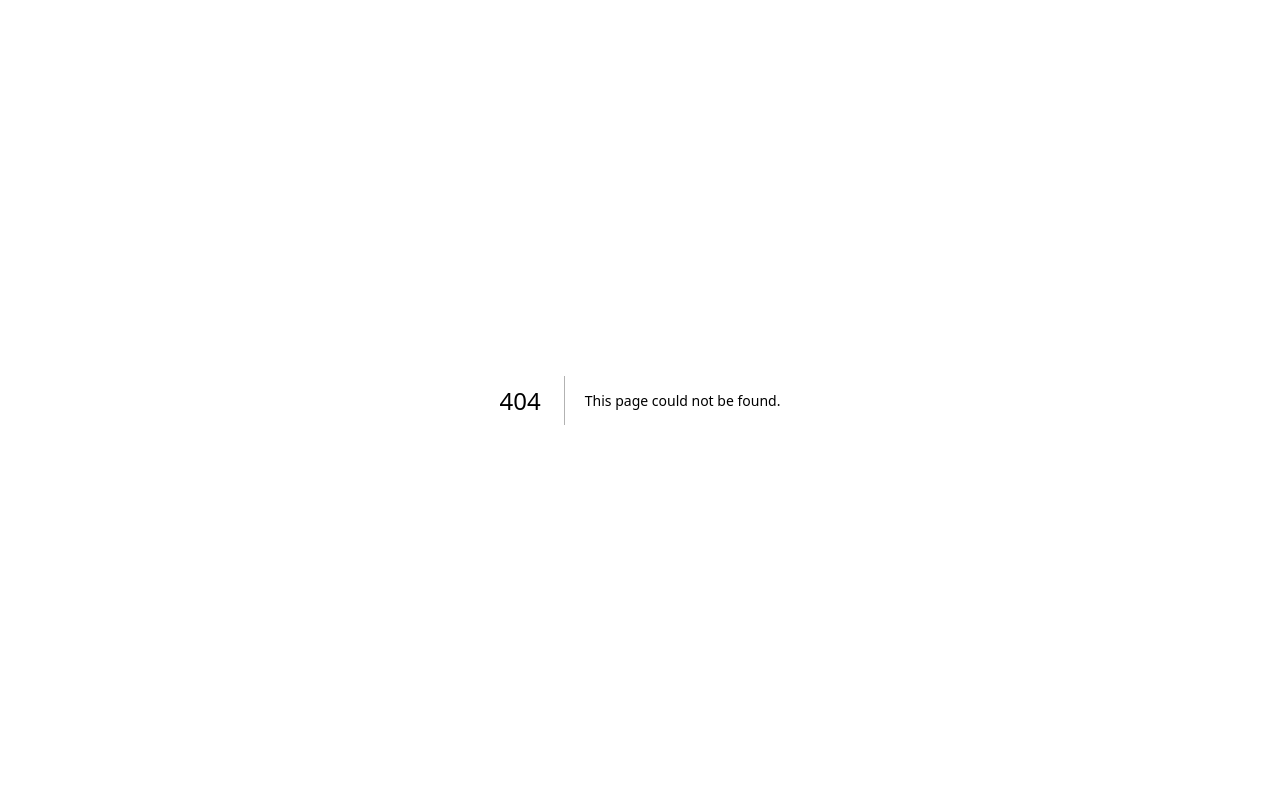
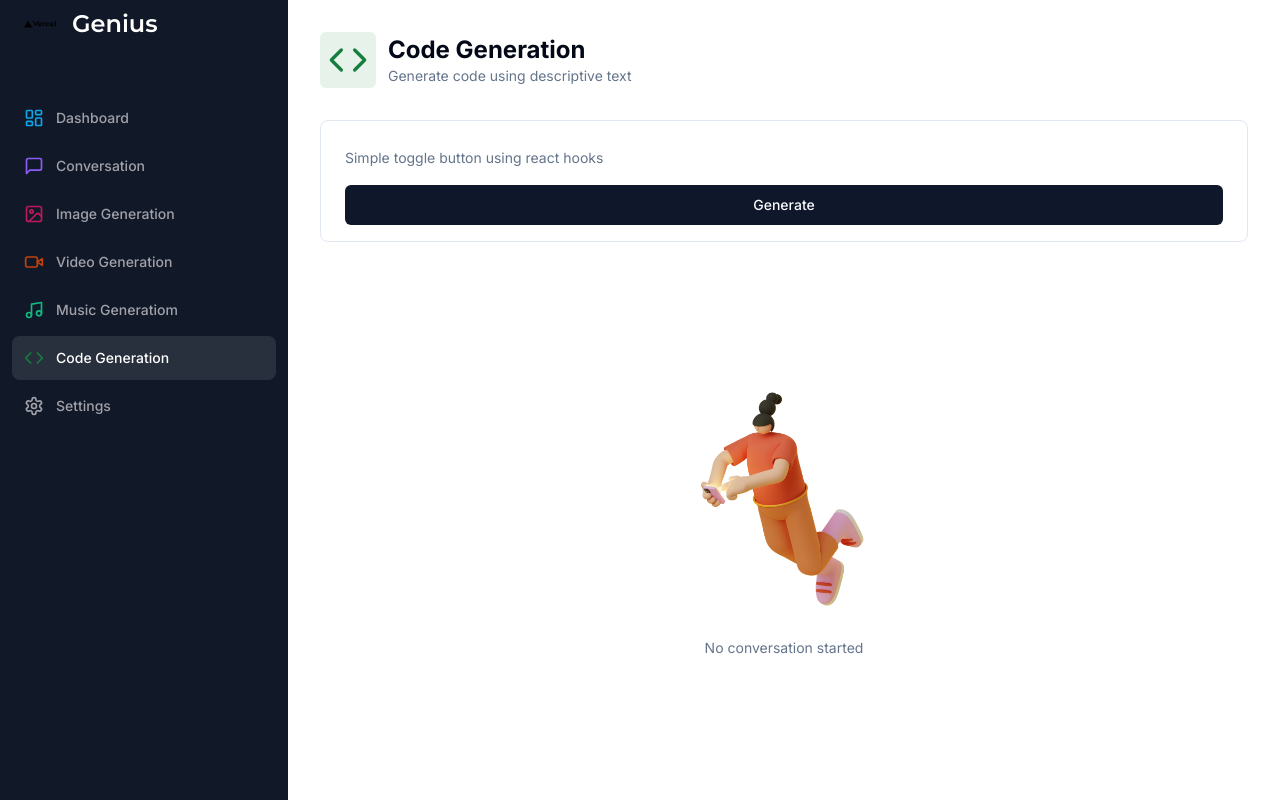
Before and after one commit to botko3/AI-SaaS, a Next.js app: page /code in a window 1280 px wide. Before the commit this address had no page. Built offline with nearby package versions, Linux system fonts and the light colour scheme.

Commit message:
developed the code generation part

```diff
--- /dev/null
+++ b/app/(dashboard)/(routes)/code/constants.ts
@@ -0,0 +1,7 @@
+import * as z from "zod"
+
+export const formSchema  = z.object({
+    prompt:z.string().min(1,{
+        message:"Prompt is required",
+    })
+})
--- /dev/null
+++ b/app/(dashboard)/(routes)/code/page.tsx
@@ -0,0 +1,162 @@
+"use client";
+
+import * as z from "zod";
+import "react-markdown" ;
+import { Heading } from "@/components/heading";
+import { Code } from "lucide-react";
+import { useForm } from "react-hook-form";
+import { formSchema } from "./constants";
+import { zodResolver } from "@hookform/resolvers/zod";
+import { Form, FormControl, FormField, FormItem } from "@/components/ui/form";
+import { Input } from "@/components/ui/input";
+import { Button } from "@/components/ui/button";
+import { useRouter } from "next/navigation";
+import { useState } from "react";
+import axios from "axios";
+import React from "react";
+import { ChatCompletionRequestMessage } from "openai";
+import { Empty } from "@/components/empty";
+import { Loader } from "@/components/Loader";
+import { cn } from "@/lib/utils";
+import { UserAvatar } from "@/components/user-avatar";
+import { BotAvatar } from "@/components/bot-avatar";
+import ReactMarkdown from "react-markdown";
+
+const CodePage = () => {
+  const router = useRouter();
+  const [messages, setMessages] = useState<ChatCompletionRequestMessage[]>([]);
+  const form = useForm<z.infer<typeof formSchema>>({
+    resolver: zodResolver(formSchema),
+    defaultValues: {
+      prompt: "",
+    },
+  });
+
+  const isLoading = form.formState.isSubmitting;
+  const onSubmit = async (values: z.infer<typeof formSchema>) => {
+    try {
+      const userMessage: ChatCompletionRequestMessage = {
+        role: "user",
+        content: values.prompt,
+      };
+
+      const newMessage = [...messages, userMessage];
+      const response = await axios.post("/api/code", {
+        messages: newMessage,
+      });
+
+      setMessages((current) => [...current, userMessage, response.data]);
+    } catch (error: any) {
+      //TODO: Open Pro model
+      console.log(error);
+    } finally {
+      router.refresh();
+    }
+  };
+  return (
+    <div>
+      <Heading
+        title="Code Generation"
+        description="Generate code using descriptive text "
+        icon={Code}
+        iconColor="text-green-700"
+        bgColor="bg-green-700/10"
+      />
+
+      <div className="px-4 lg:px-8">
+        <Form {...form}>
+          <form
+            onSubmit={form.handleSubmit(onSubmit)}
+            className="
+                    rounded-lg
+                    border
+                    w-full
+                    p-4
+                    px-3
+                    md:px-6
+                    focus-within:shadow-sm
+                    grid
+                    grid-cols-12
+                    gap-2
+                    "
+          >
+            <FormField
+              name="prompt"
+              render={({ field }) => (
+                <FormItem className="col-span-12 lg:col-span-10">
+                  <FormControl className="m-0 p-0">
+                    <Input
+                      className="
+                        border-0
+                        outline-none
+                        focus-visible:ring-0
+                        focus-visible:ring-transparent"
+                      disabled={isLoading}
+                      placeholder="Simple toggle button using react hooks"
+                      {...field}
+                    />
+                  </FormControl>
+                </FormItem>
+              )}
+            />
+            <Button
+              className="col-span-12 lg:col-span-12 w-full"
+              disabled={isLoading}
+            >
+              Generate
+            </Button>
+          </form>
+        </Form>
+      </div>
+      <div className="space-y-4 mt-4 p-3">
+        {isLoading && (
+          <div className="p-8 rounded-lg w-full flex items-center justify-center bg-muted">
+            <Loader />
+          </div>
+        )}
+
+        {messages.length === 0 && !isLoading && (
+          <Empty label="No conversation started" />
+        )}
+
+        <div className="flex flex-col-reverse gap-y-4">
+          {messages.map((message) => (
+            <div
+              key={message.content}
+              className={cn(
+                "p-8 w-full flex items-start gap-x-8 rounded-lg",
+                message.role === "user"
+                  ? "bg-white border border-black/10"
+                  : "bg-muted"
+              )}
+            >
+              {message.role === "user" ? <UserAvatar /> : <BotAvatar />}
+              <ReactMarkdown
+              components={
+                {
+                  pre:({node,...props})=>(
+                    <div className="overflow-auto w-full my-2 bg-black/10 p-2 rounded-lg">
+                      <pre {...props}/>
+                    </div>
+                  ),
+
+                  code:({node,...props})=>(
+                    <code className="bg-black/10 rounded-lg p-1" {...props}/>
+                  )
+                }
+              }
+              className="text-sm overflow-hidden leading-7 "
+
+              >
+                {message.content || ""}
+              </ReactMarkdown>
+
+            </div>
+          ))}
+        </div>
+      </div>
+    </div>
+  );
+};
+
+export default CodePage;
--- /dev/null
+++ b/app/api/code/route.ts
@@ -0,0 +1,51 @@
+import { auth } from "@clerk/nextjs";
+import { NextResponse } from "next/server";
+import { ChatCompletionRequestMessage, Configuration,OpenAIApi } from "openai";
+
+const configuration = new Configuration({
+    apiKey: process.env.OPENAI_API_KEY
+})
+
+const openai = new OpenAIApi(configuration);
+
+//set the default setting for gpt to behave as code generator
+const instructionMessage : ChatCompletionRequestMessage ={
+    role:"system",
+    content:"You are a code generator. You must answer only in makrdown code snippets. Use code comments for explanations."
+}
+export async function POST(
+    req : Request
+) {
+    try {
+        const {userId} = auth();
+        const body = await req.json();
+        const {messages} = body;
+
+        if(!userId){
+            return new NextResponse("Unauthorized",{status:401});
+        }
+
+        if(!configuration.apiKey){
+            return new NextResponse("OpenAI API key not configured",{status:500})
+        }
+
+        if(!messages){
+            return new NextResponse("Messages are required",{status:400});
+        }
+
+        const response = await openai.createChatCompletion({
+            model:"gpt-3.5-turbo",
+            messages:[instructionMessage,...messages]
+        });
+
+        return NextResponse.json(response.data.choices[0].message)
+
+
+
+    } catch (error ) {
+        console.log("[CODE_ERROR]",error)
+        return new NextResponse("Internal error",{status:500})
+
+    }
+
+}
--- a/package.json
+++ b/package.json
@@ -24,6 +24,7 @@
     "react": "^18",
     "react-dom": "^18",
     "react-hook-form": "^7.49.2",
+    "react-markdown": "^9.0.1",
     "tailwind-merge": "^2.1.0",
     "tailwindcss-animate": "^1.0.7",
     "zod": "^3.22.4"
```
Also changed, not shown: 1 other file (tests, documents, lock files or other folders).
